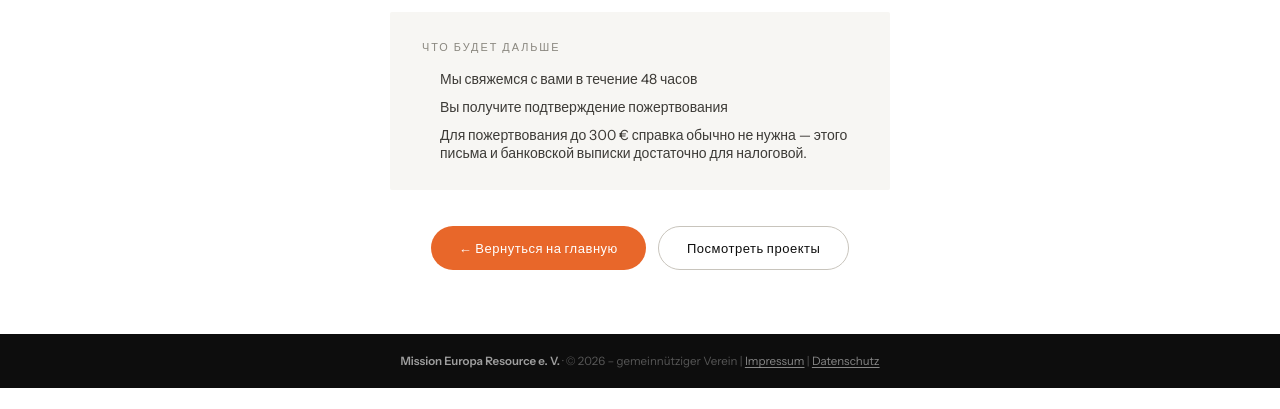
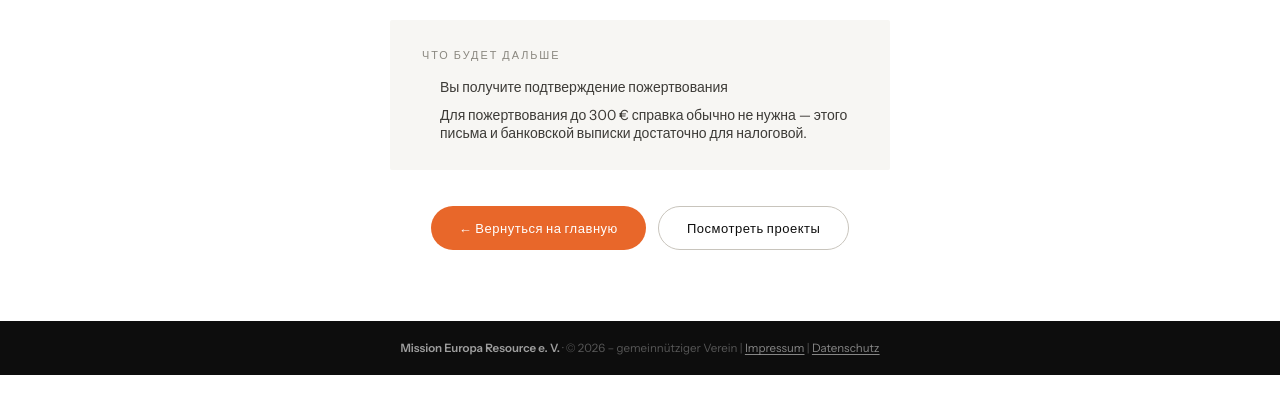
Before and after one commit to ula28/mission-europa, a plain HTML site: page thank-you/index.html in a window 1280 px wide. Shown: the part 391-800 px from the top of the page. Drawn offline with Linux system fonts and the light colour scheme.

Commit message:
Give the literature card its teal accent, fix Parasolka's label, trim thank-you steps
Add a teal accent color for the "Рассылка литературы" project card title
and CTA (via new --teal-700/--lit-dark tokens), rename the "Parasol"
donate-form option to "Parasolka", and drop the "we'll contact you within
48 hours" line from the thank-you page across all four languages.

Co-Authored-By: Claude Sonnet 5 <noreply@anthropic.com>

```diff
--- a/style.css
+++ b/style.css
@@ -253,6 +253,7 @@
     --violet-100: #EDE9FE;
     --violet-500: #7C3AED;
     --red-600:    #B3261E;
+    --teal-700:   #09847E;
 
     /* ── Semantic: named by purpose ── */
     --black:      var(--ink-950);
@@ -274,6 +275,9 @@
     --parasol-mid:    var(--violet-800);
     --parasol-light:  var(--violet-100);
     --parasol-accent: var(--violet-500);
+
+    /* Literature card accent */
+    --lit-dark: var(--teal-700);
 
     --font-display: 'Cormorant Garamond', Georgia, serif;
     --font-ui: 'Instrument Sans', sans-serif;
@@ -964,6 +968,8 @@
   .pcard--avana .pcard__name { color: var(--blue); }
   .pcard--alpha { border-color: var(--accent); }
   .pcard--alpha .pcard__name { color: var(--accent); }
+  .pcard--lit .pcard__name { color: var(--lit-dark); }
+  .pcard--lit .pcard__cta { color: var(--lit-dark); }
   .pcard:hover { box-shadow: 0 6px 28px rgba(0,0,0,0.13); transform: translateY(-2px); }
   .pcard__photo {
     height: 180px;
--- a/thank-you/index.html
+++ b/thank-you/index.html
@@ -64,7 +64,6 @@
     <div class="ty-steps">
       <div class="ty-steps__label" data-i18n="steps_label">Что будет дальше</div>
       <ol>
-        <li data-i18n="step1">Мы свяжемся с вами в течение 48 часов</li>
         <li data-i18n="step2">Вы получите подтверждение пожертвования</li>
         <li id="step3" data-i18n="step3_under300">Для пожертвования до 300 € справка обычно не нужна — этого письма и банковской выписки достаточно для налоговой.</li>
       </ol>
@@ -85,7 +84,6 @@ const i18n = {
   ru: {
     title:'Спасибо за<br><em>поддержку!</em>',
     steps_label:'Что будет дальше',
-    step1:'Мы свяжемся с вами в течение 48 часов',
     step2:'Вы получите подтверждение пожертвования',
     step3_under300:'Для пожертвования до 300 € справка обычно не нужна — этого письма и банковской выписки достаточно для налоговой.',
     step3_over300:'Поскольку сумма превышает 300 €, мы автоматически подготовим официальную Zuwendungsbestätigung и вышлем её в течение нескольких дней.',
@@ -95,7 +93,6 @@ const i18n = {
   de: {
     title:'Vielen Dank für<br><em>Ihre Unterstützung!</em>',
     steps_label:'Was als Nächstes passiert',
-    step1:'Wir melden uns innerhalb von 48 Stunden',
     step2:'Sie erhalten eine Bestätigung Ihrer Spende',
     step3_under300:'Für Spenden bis 300 € ist in der Regel keine gesonderte Bescheinigung nötig — diese E-Mail und Ihr Zahlungsbeleg genügen dem Finanzamt.',
     step3_over300:'Da Ihre Spende 300 € übersteigt, bereiten wir automatisch eine offizielle Zuwendungsbestätigung vor und senden sie Ihnen in den nächsten Tagen zu.',
@@ -105,7 +102,6 @@ const i18n = {
   en: {
     title:'Thank you for<br><em>your support!</em>',
     steps_label:'What happens next',
-    step1:'We will contact you within 48 hours',
     step2:'You will receive a donation confirmation',
     step3_under300:'For donations up to €300, no separate certificate is usually needed — this email together with your payment receipt is sufficient for the tax office.',
     step3_over300:'As your donation exceeds €300, we will automatically prepare an official donation certificate and send it to you within the next few days.',
@@ -115,7 +111,6 @@ const i18n = {
   uk: {
     title:'Дякуємо за<br><em>підтримку!</em>',
     steps_label:'Що буде далі',
-    step1:'Ми зв\'яжемося з вами протягом 48 годин',
     step2:'Ви отримаєте підтвердження пожертви',
     step3_under300:'Для пожертв до 300 € окрема довідка зазвичай не потрібна — цього листа й банківської виписки достатньо для податкової.',
     step3_over300:'Оскільки сума вашого пожертвування перевищує 300 €, ми автоматично підготуємо офіційну довідку та надішлемо її вам протягом кількох днів.',
```
Also changed, not shown: donate/index.html (+1 -1 lines).
